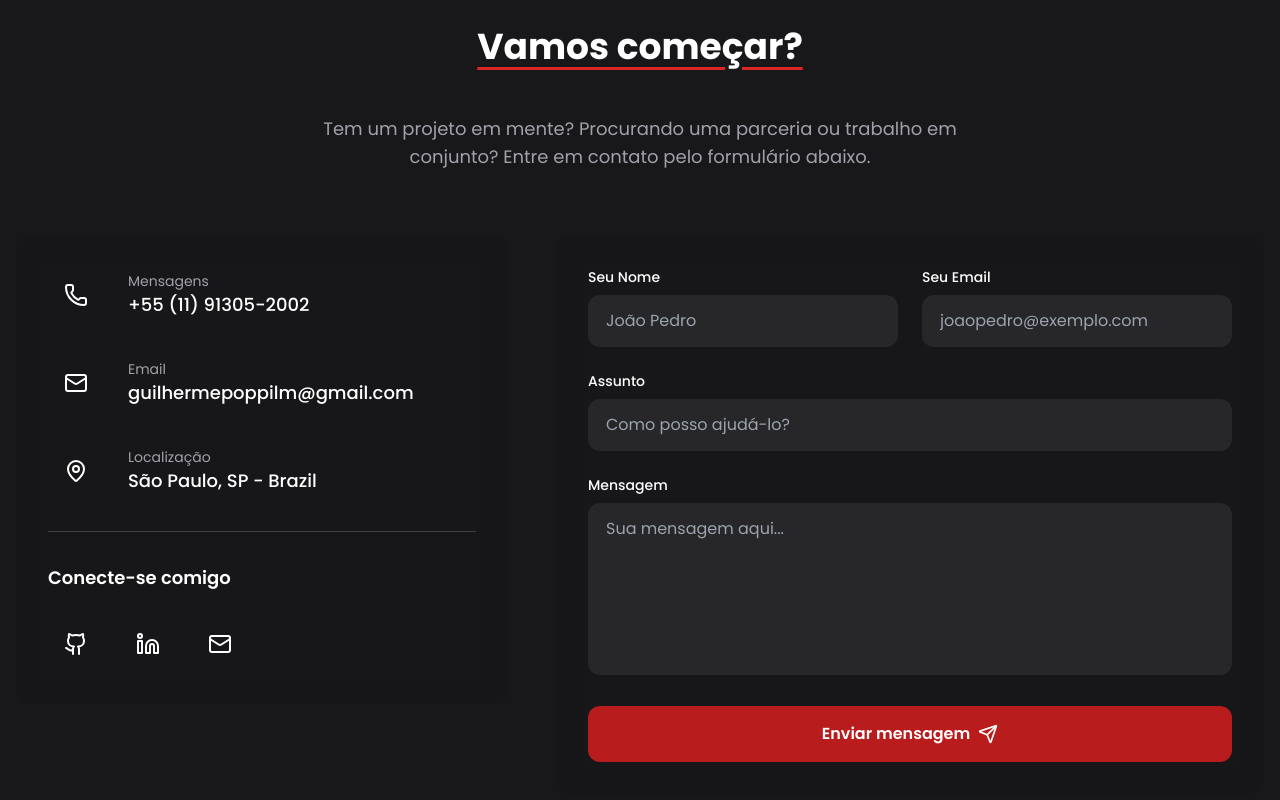
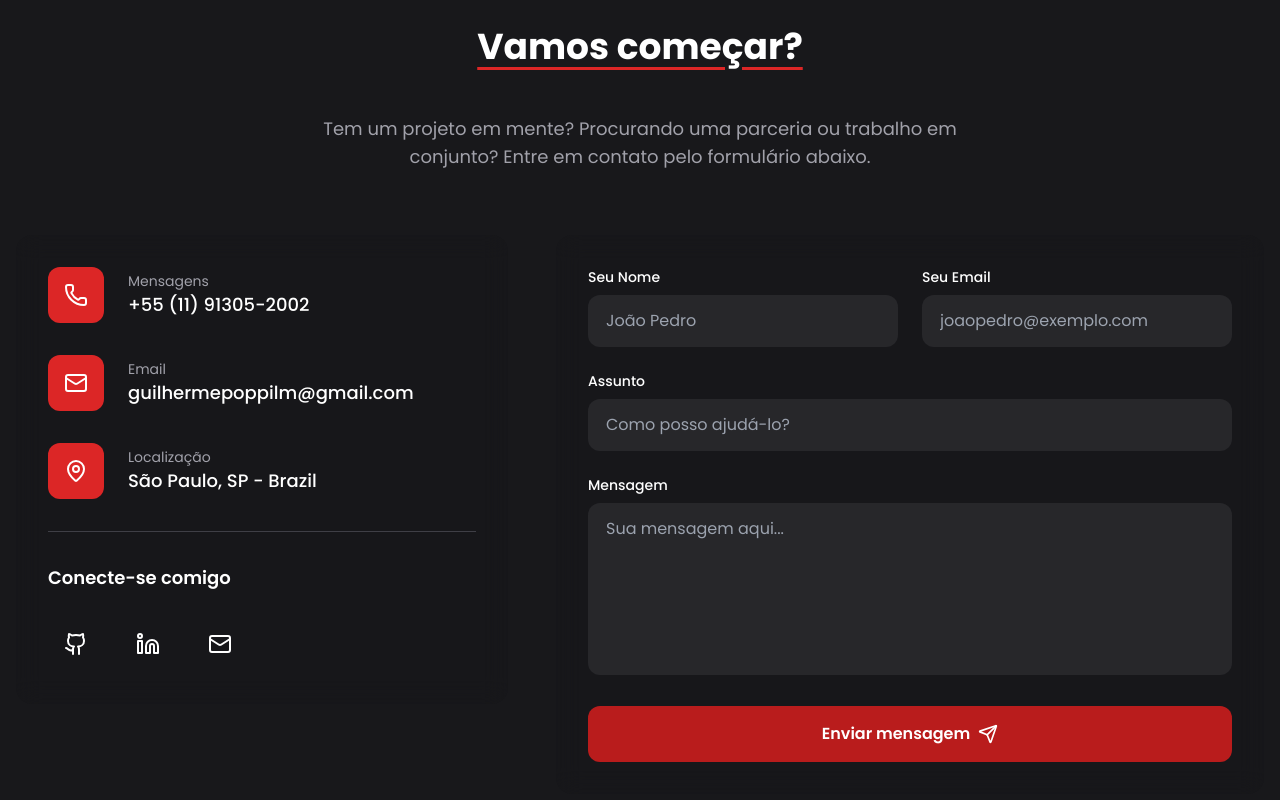
Before and after one commit to Daischi/portfolio, a React (Vite) app: page / in a window 1280 px wide. Shown: the part 3313-4113 px from the top of the page. Built offline with nearby package versions, Linux system fonts and the light colour scheme.

Commit message:
Finalizando portifolio

```diff
--- a/src/components/contacts.jsx
+++ b/src/components/contacts.jsx
@@ -175,6 +175,7 @@ export function Contact() {
                       transition={{ duration: 0.6, delay: index * 0.2, ease: "easeInOut" }}
                       onClick={() => handleCopy(item.value)}
 
+
                     >
                       <AnimatePresence>
                         {copiedText && (
@@ -188,9 +189,9 @@ export function Contact() {
                           </motion.div>
                         )}
                       </AnimatePresence>
-                      <div className="flex items-center gap-6 group">
+                      <div className="flex items-center gap-6 group ">
                         <div
-                          className={`relative p-4 rounded-xl bg-gradient-to-br ${item.color} transform transition-transform group-hover:scale-110`}
+                          className={`bg-zinc-400  dark:bg-red-600 relative p-4 rounded-xl bg-gradient-to-br ${item.color} transform transition-transform group-hover:scale-110`}
                         >
 
                           <item.icon className="w-6 h-6 text-white" />
--- a/src/components/navegation.jsx
+++ b/src/components/navegation.jsx
@@ -69,7 +69,9 @@ export default function Home() {
 
         {/* Navegação */}
         <div className="flex items-center gap-6">
-        <nav className="flex space-x-6 text-lg">
+          <nav data-aos="fade-down"
+
+            data-aos-duration="1000" className="flex space-x-6 text-lg ">
             {["Inicio", "Sobre", "Habilidades", "Projetos", "Contatos"].map((item) => {
               // Configura o offset com base na seção
               const isSpecialOffset = item === "Habilidades" || item === "Projetos";
```
Lines whose indentation alone changed are shown as unchanged.
